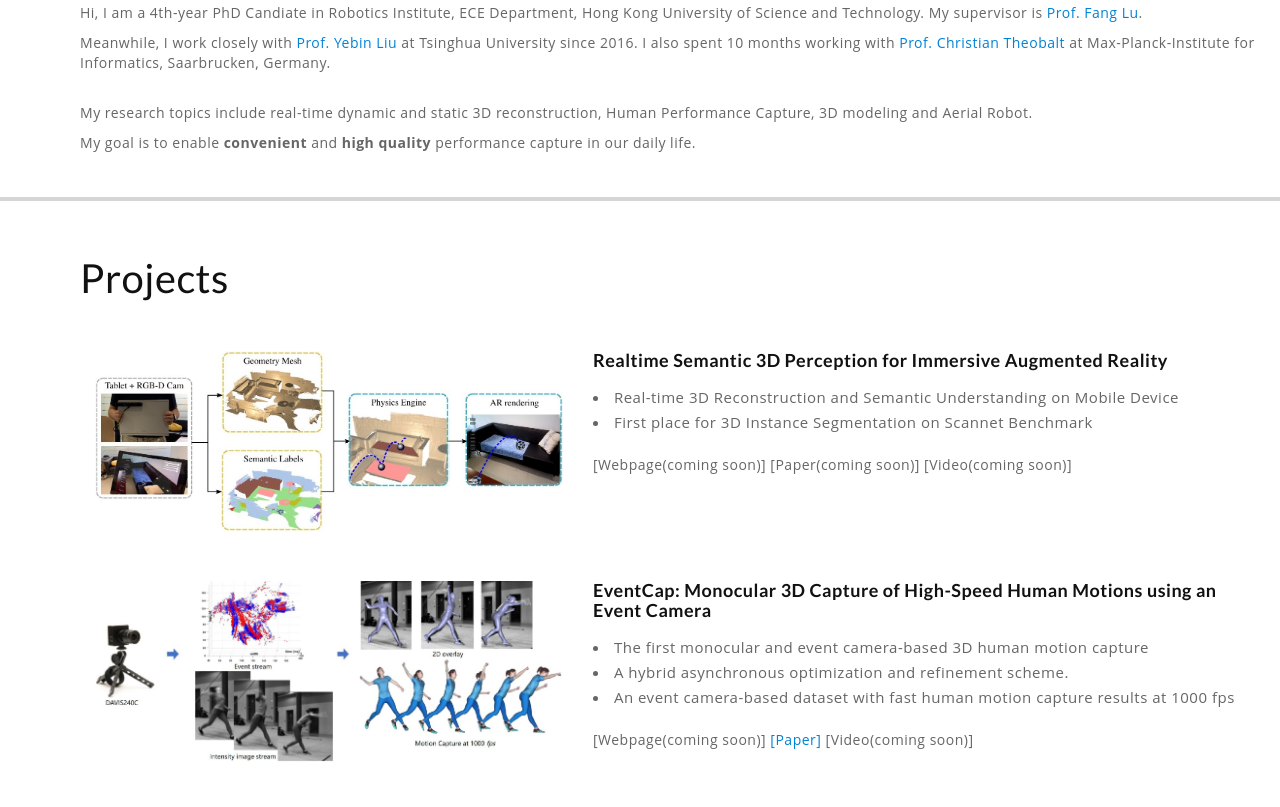
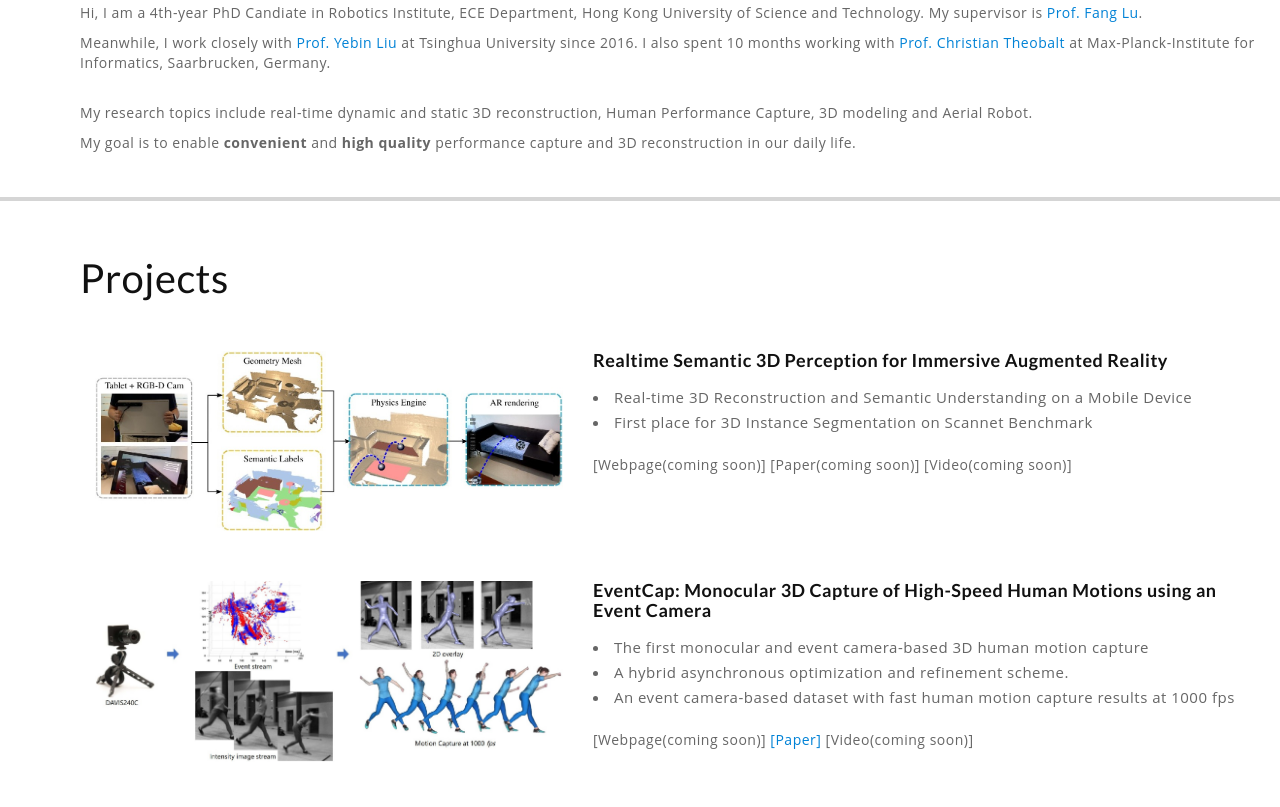
Before and after one commit to xulan/xulan.github.io, a plain HTML site: page index.html in a window 1280 px wide. Shown: the part 568-1375 px from the top of the page. Drawn offline with nearby package versions, Linux system fonts and the light colour scheme.

Commit message:
modify cv

```diff
--- a/index.html
+++ b/index.html
@@ -107,7 +107,7 @@
                     I also spent 10 months working with <a href="https://people.mpi-inf.mpg.de/~theobalt/">Prof. Christian Theobalt</a> at Max-Planck-Institute for Informatics, Saarbrucken, Germany.</p>
 					<br />
 					<p>My research topics include real-time dynamic and static 3D reconstruction, Human Performance Capture, 3D modeling and Aerial Robot.</p>
-                    <p>My goal is to enable <b>convenient</b> and <b>high quality</b> performance capture in our daily life.</p>
+                    <p>My goal is to enable <b>convenient</b> and <b>high quality</b> performance capture and 3D reconstruction in our daily life.</p>
                 </div>
             </div>
         </section>
@@ -139,7 +139,7 @@
                             </div><!-- / timeline-info -->
                             <div class="col-md-7 timeline-details">
                                 <h5><b>Realtime Semantic 3D Perception for Immersive Augmented Reality</b></h5>
-                                <li>Real-time 3D Reconstruction and Semantic Understanding on Mobile Device </li>
+                                <li>Real-time 3D Reconstruction and Semantic Understanding on a Mobile Device </li>
 								<li>First place for 3D Instance Segmentation on Scannet Benchmark </li>
 
 								<br />
@@ -250,7 +250,7 @@
                             </div><!-- / timeline-info -->
                             <div class="col-md-7 timeline-details">
 								<h5><b>Fast Bundle Adjustment for Globally Consistent Indoor Scene Reconstruction </b></h5>
-								<h5><b>Using a single RGBD Camera (as member)</b></h5>
+								<h5><b>Using a single RGBD Camera</b></h5>
                                 <li>Robust loop closure detection </li>
 								<li>Large-scale globally-consistent camera localization </li>
 								<li>Real-time dense 3D reconstruction on portable devices only using CPU</li>
```
Also changed, not shown: 1 other file.
